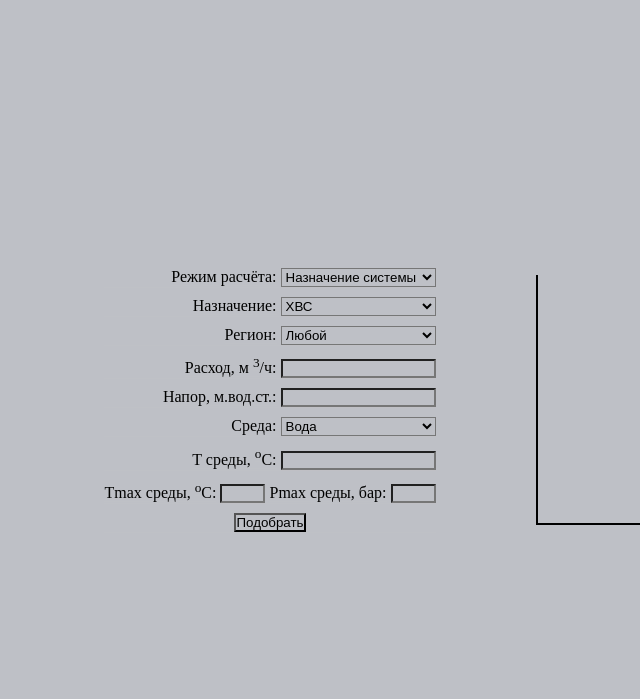
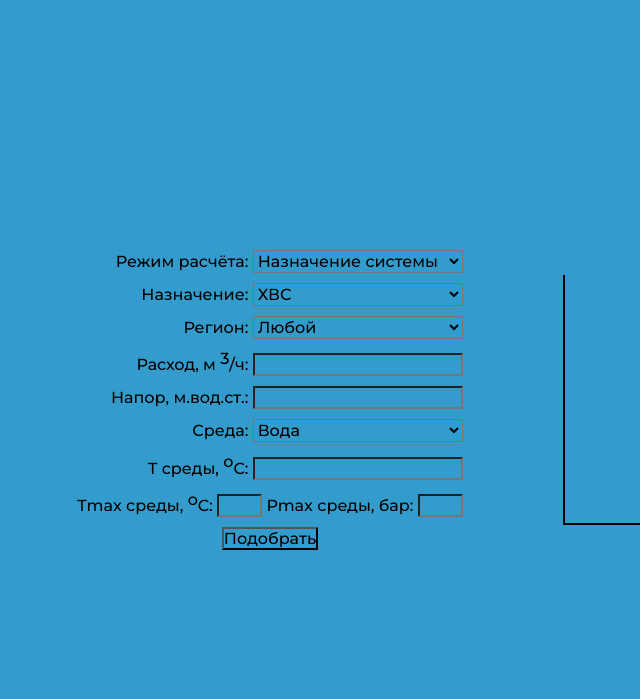
Before and after one commit to DovitosMan/Nasos_Master, a Django app: page /pump_selection/index/ in a window 1280 px wide. Shown: the top 699 px of the page, without its empty margins (195-835 px from the left). Run offline with Django 5.2, Linux system fonts and the light colour scheme; a map, chart or similar area stays blank.

Commit message:
Я изменил index.html и style.css

```diff
--- a/Master/static/Pump_selection/css/style.css
+++ b/Master/static/Pump_selection/css/style.css
@@ -2,7 +2,14 @@
     margin: 0;
     padding: 0;
     box-sizing: border-box;
-    background-color: rgb(190, 192, 198);
+    background-color: rgb(51, 156, 204);
+    font-family: "Montserrat", serif;
+    font-optical-sizing: auto;
+    font-weight: 500;
+    font-style: normal;
+    font-size: 16px;
+}
+body{
 }
 .Container{
     display: flex;
@@ -18,7 +25,7 @@
     gap: 10px;
 }
 .Pump_mode,.Appointment_1,.Region_1,.Select_a_value,.Select_a_value_2,.Select_a_value_3,.Environment_1{
-    width: 155px;
+    width: 210px;
 }
 .Select_a_value_4,.Select_a_value_5{
     width: 45px;
--- a/Master/templates/index.html
+++ b/Master/templates/index.html
@@ -8,6 +8,9 @@
     <meta name="viewport" content="width=device-width, initial-scale=1.0">
     <link rel="stylesheet" href="{% static 'Pump_selection/css/style.css' %}" />
     <title>Подбор насоса</title>
+    <link rel="preconnect" href="https://fonts.googleapis.com">
+    <link rel="preconnect" href="https://fonts.gstatic.com" crossorigin>
+    <link href="https://fonts.googleapis.com/css2?family=Montserrat:ital,wght@0,500;1,500&display=swap" rel="stylesheet">
 </head>
 <body>
     <div class="Container">
```
Also changed, not shown: Master/assets/img-1.jpg (added).
